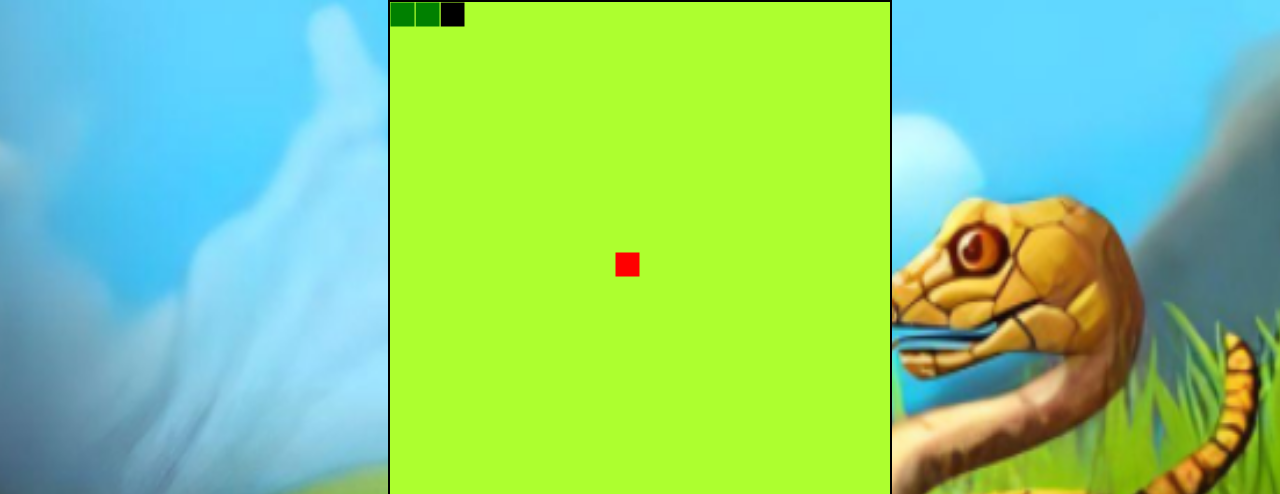
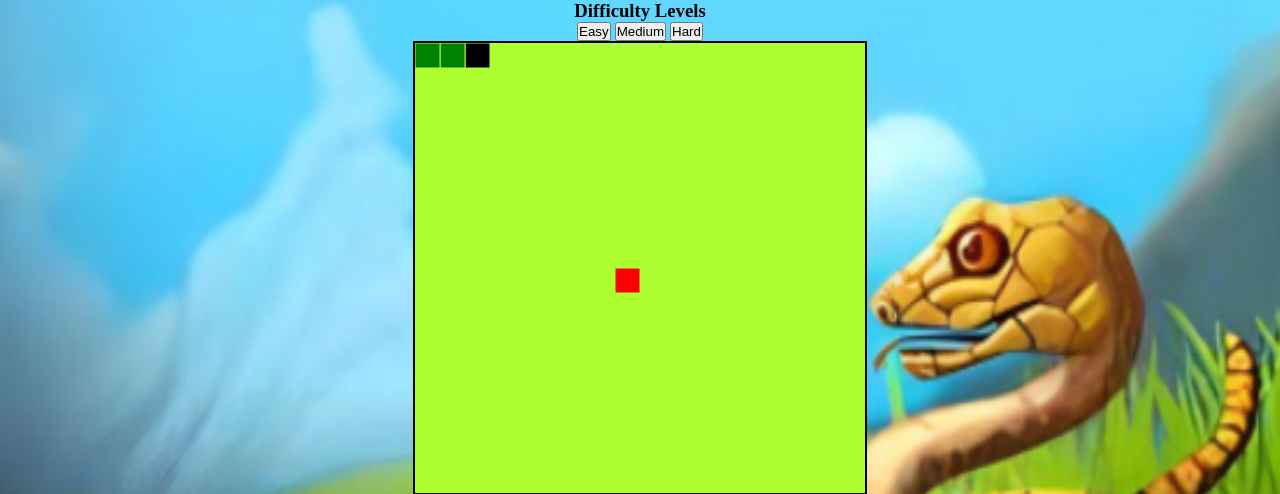
Before and after one commit to kunal-511/Snake_game, a plain HTML site: page snake_game.html in a window 1280 px wide. Shown: the part 84-578 px from the top of the page. Drawn offline with Linux system fonts and the light colour scheme.

Commit message:
Update snake_game.html

```diff
--- a/snake_game.html
+++ b/snake_game.html
@@ -20,12 +20,14 @@
             <!-- <img src="download (1).jpg"  alt=""> -->
         </nav>
         <main>
-        <canvas id="canvas" width="500" height="500"></canvas>
-        <!-- <div class="diffculty-level">
-            <button id="easy"> Easy</button>
-            <button id = "medium">Medium</button>
-            <button id="hard">Hard</button>
-        </div> -->
+            <div class="diffculty-level">
+                <h3>Difficulty Levels</h3>
+                <button  class="btn" id="easy"> Easy</button>
+                <button class="btn"  id = "medium" >Medium</button>
+                <button  class="btn" id="hard">Hard</button>
+            </div>
+        <canvas id="canvas" width="450" height="450"></canvas>
+
         <div id="score">
             <div id="current-score">0</div>
             <div id="highest-score"></div>
@@ -33,17 +35,19 @@
         </div>
 <section class=" end-screen invisible ">
             <div class=" game-over ">
-                <div class="reply">Game Over </div>
+                <div class="reply">Game Over <p>Your score is </p> </div>
+                <div id="current-score">0</div>
                 <div class="game-over-score ">
                     <div class="current"></div>
                     <div class="high"></div>
                 </div>
+                <div>
+                    <button id="play-again">Play Again!</button>
+                </div>
+            </div>
 
-            </div>
         </section>
-            <div>
-            <button id="play-again">Play Again!</button>
-        </div>
+
     </div>
 
     <!-- <div class="footer">
```
